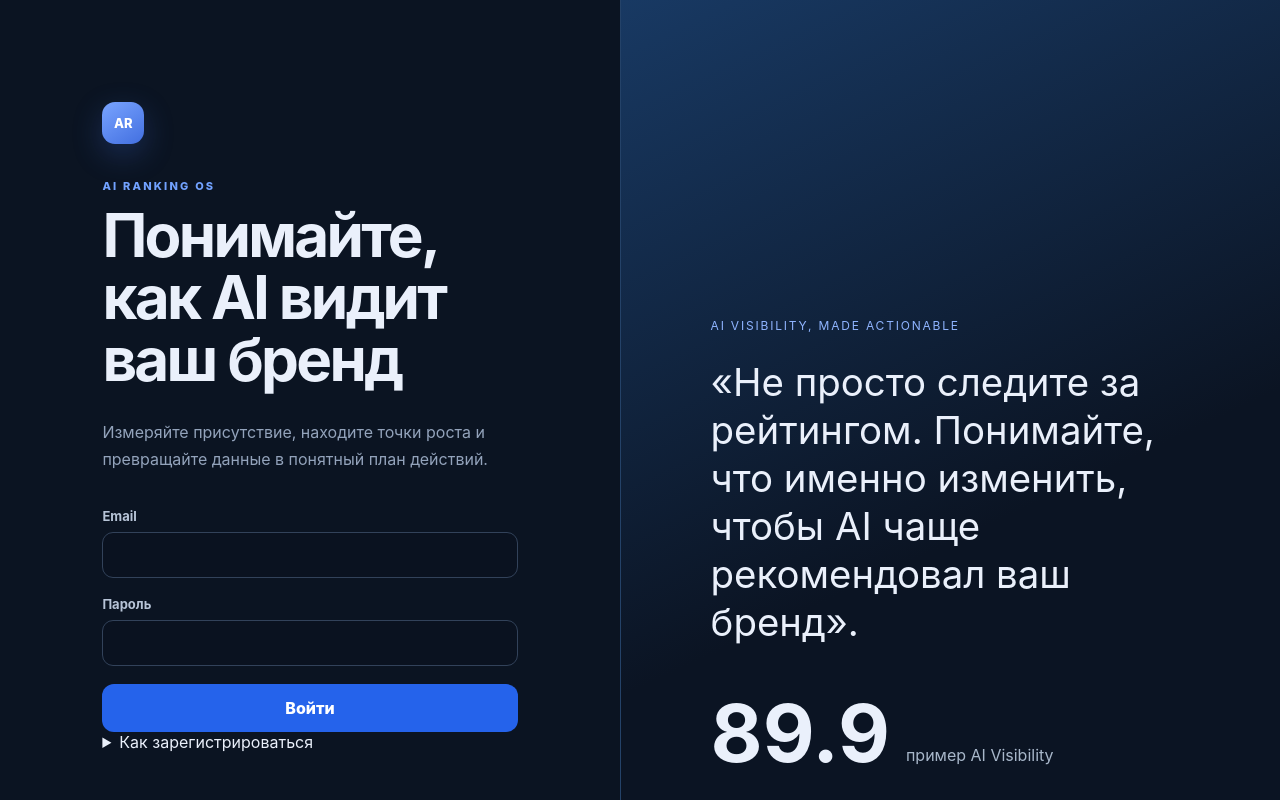
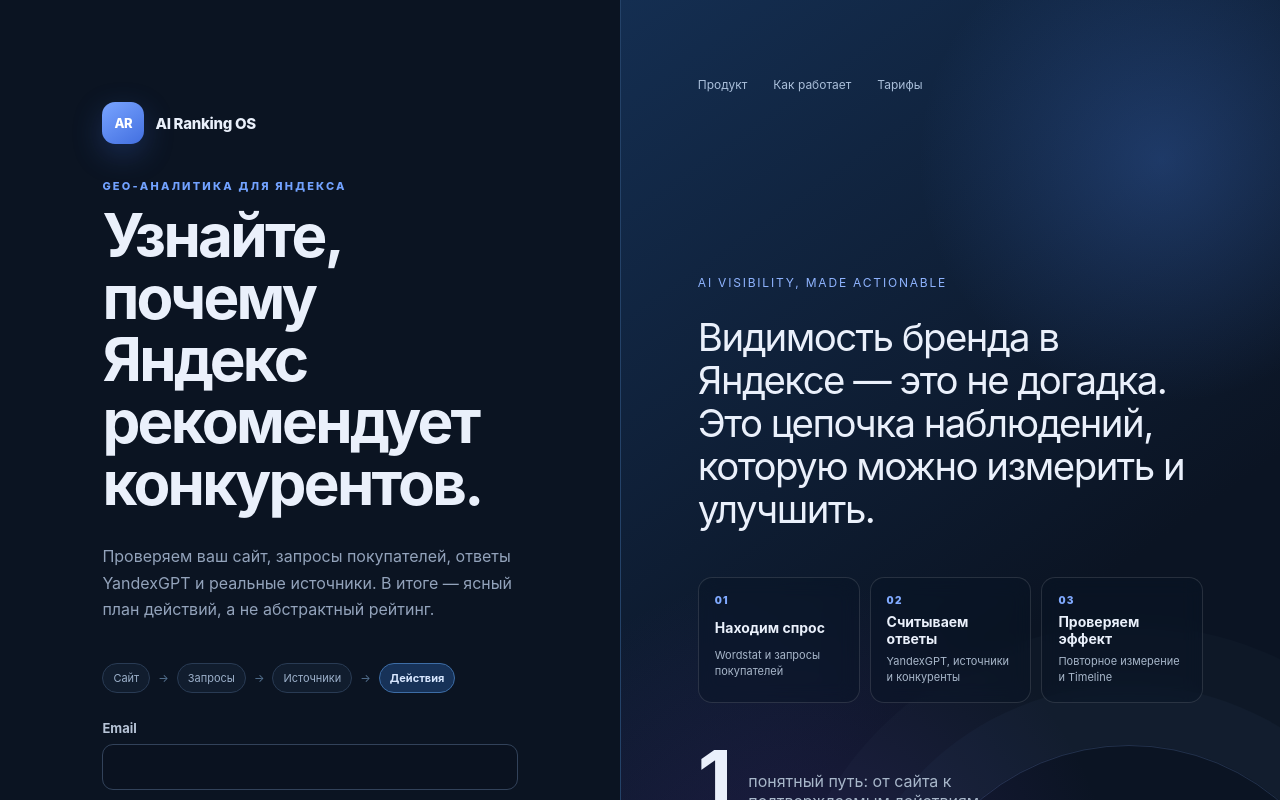
Before and after one commit to jkimplex-eng/ai-ranking-os, a React (Vite) app in the folder frontend/: page / in a window 1280 px wide. Shown: the top 800 px of the page. Built offline with nearby package versions, Linux system fonts and the light colour scheme.

Commit message:
feat: redesign GEO product entrance

```diff
--- a/frontend/src/main.tsx
+++ b/frontend/src/main.tsx
@@ -292,13 +292,16 @@
   return (
     <main className="login-shell">
       <section className="login-panel">
-        <div className="logo-mark">AR</div>
-        <span className="eyebrow">AI RANKING OS</span>
-        <h1>Понимайте, как AI видит ваш бренд</h1>
+        <div className="login-brand"><div className="logo-mark">AR</div><span>AI Ranking OS</span></div>
+        <span className="eyebrow">GEO-АНАЛИТИКА ДЛЯ ЯНДЕКСА</span>
+        <h1>Узнайте, почему Яндекс рекомендует конкурентов.</h1>
         <p>
-          Измеряйте присутствие, находите точки роста и превращайте данные в
-          понятный план действий.
+          Проверяем ваш сайт, запросы покупателей, ответы YandexGPT и реальные
+          источники. В итоге — ясный план действий, а не абстрактный рейтинг.
         </p>
+        <div className="login-proof" aria-label="Возможности платформы">
+          <span>Сайт</span><i>→</i><span>Запросы</span><i>→</i><span>Источники</span><i>→</i><b>Действия</b>
+        </div>
         <form onSubmit={submit}>
           <label>
             Email
@@ -333,14 +336,22 @@
         <ClientRegistration api={api} />
       </section>
       <aside className="login-story">
-        <span>AI visibility, made actionable</span>
-        <blockquote>
-          «Не просто следите за рейтингом. Понимайте, что именно изменить, чтобы
-          AI чаще рекомендовал ваш бренд».
-        </blockquote>
-        <div className="story-metric">
-          <strong>89.9</strong>
-          <span>пример AI Visibility</span>
+        <div className="story-nav"><span>Продукт</span><span>Как работает</span><span>Тарифы</span></div>
+        <div className="story-content">
+          <span>AI visibility, made actionable</span>
+          <blockquote>
+            Видимость бренда в Яндексе — это не догадка. Это цепочка наблюдений,
+            которую можно измерить и улучшить.
+          </blockquote>
+          <div className="story-flow">
+            <article><small>01</small><b>Находим спрос</b><span>Wordstat и запросы покупателей</span></article>
+            <article><small>02</small><b>Считываем ответы</b><span>YandexGPT, источники и конкуренты</span></article>
+            <article><small>03</small><b>Проверяем эффект</b><span>Повторное измерение и Timeline</span></article>
+          </div>
+          <div className="story-metric">
+            <strong>1</strong>
+            <span>понятный путь: от сайта к подтверждаемым действиям</span>
+          </div>
         </div>
       </aside>
     </main>
@@ -1590,18 +1601,23 @@
     return (
       <main className="page">
         <section className="welcome">
-          <span className="eyebrow">ДОБРО ПОЖАЛОВАТЬ</span>
-          <h1>Что хотите узнать сегодня?</h1>
+          <span className="eyebrow">AI RANKING OS · ВАША GEO-ЛАБОРАТОРИЯ</span>
+          <h1>Сделайте бренд понятным источником для Яндекса.</h1>
           <p>
-            Начните с первого исследования — результат появится здесь в виде
-            понятной картины состояния бренда.
+            За несколько минут создайте первое исследование. Система проверит сайт,
+            соберёт запросы, найдёт конкурентов и покажет, какие действия стоит сделать первыми.
           </p>
+          <div className="welcome-flow" aria-label="Сценарий первого исследования">
+            <div><span>01</span><b>Добавьте сайт</b><small>Название компании и официальный домен</small></div>
+            <div><span>02</span><b>Получите картину</b><small>Запросы, ответы, конкуренты и источники</small></div>
+            <div><span>03</span><b>Внесите изменения</b><small>Три приоритетных действия с доказательствами</small></div>
+          </div>
           <div className="choice-grid">
             <button className="choice primary-choice" onClick={onStart}>
               <span className="choice-icon">◎</span>
-              <b>Добавить компанию</b>
-              <small>Название и официальный сайт</small>
-              <i>Начать →</i>
+              <b>Проверить мой сайт</b>
+              <small>Начать первое GEO-исследование</small>
+              <i>Добавить компанию →</i>
             </button>
             <button className="choice" onClick={() => onNavigate("competitors")}>
               <span className="choice-icon">◇</span>
--- a/frontend/src/styles.css
+++ b/frontend/src/styles.css
@@ -239,3 +239,19 @@
 @media(max-width:850px){.recommendation-summary,.recommendation-logic,.report-plain-summary{grid-template-columns:1fr}.brand-switcher{min-width:0;width:100%}.recommendation-detail>header{flex-direction:column}}
 .ds-button:disabled{opacity:.5;cursor:not-allowed}
 .screen-fallback{min-height:70vh;display:grid;place-items:center}.screen-fallback>.analytics-card{width:min(680px,100%);padding:32px}.screen-fallback h1{margin:10px 0}.screen-fallback p{color:var(--muted);line-height:1.6}
+
+/* Product entrance — focused, editorial, and deliberately calm. */
+.login-brand{display:flex;align-items:center;gap:11px;font-size:15px;font-weight:850;letter-spacing:-.02em}
+.login-panel h1{max-width:650px}.login-panel form{margin-top:24px}
+.login-proof{display:flex;flex-wrap:wrap;gap:8px;align-items:center;margin:25px 0 3px;font-size:11px;color:#9cb0ca}
+.login-proof span,.login-proof b{padding:7px 10px;border:1px solid #293b54;border-radius:999px;background:#111d2e}
+.login-proof b{color:#d8e7ff;background:#173258;border-color:#3d6da6}.login-proof i{font-style:normal;color:#567493}
+.login-story{position:relative;overflow:hidden;justify-content:initial;padding:clamp(32px,6vw,94px);background:radial-gradient(circle at 82% 15%,#4278d94d 0,transparent 23%),radial-gradient(circle at 25% 85%,#6a43cb33 0,transparent 32%),linear-gradient(145deg,#142e51,#0b1423 60%)}
+.login-story:after{content:"";position:absolute;right:-80px;bottom:-140px;width:460px;height:460px;border:1px solid #8db2ff2e;border-radius:50%;box-shadow:0 0 0 60px #8db2ff08,0 0 0 120px #8db2ff05}
+.story-nav{display:flex;gap:26px;color:#a9bed9;font-size:12px}.story-content{position:relative;z-index:1;margin:auto 0}.story-content>span{color:#8fb4ff;font-size:12px;text-transform:uppercase;letter-spacing:.15em}
+.login-story blockquote{font-size:clamp(26px,3vw,48px);letter-spacing:-.04em;line-height:1.12;margin:25px 0 46px;max-width:760px}
+.story-flow{display:grid;grid-template-columns:repeat(3,1fr);gap:10px;max-width:800px}.story-flow article{display:grid;gap:7px;padding:16px;border:1px solid #ffffff1f;border-radius:14px;background:#0914256b;backdrop-filter:blur(10px)}
+.story-flow small{color:#80aaff;font-size:10px;font-weight:900;letter-spacing:.12em}.story-flow b{font-size:14px}.story-flow span{color:#a8b7ca;font-size:11px;line-height:1.45}.story-metric{margin-top:44px}.story-metric span{max-width:280px}
+.welcome-flow{display:grid;grid-template-columns:repeat(3,1fr);gap:1px;margin:36px 0 18px;border:1px solid #29405e;border-radius:18px;overflow:hidden;background:#29405e}.welcome-flow>div{display:grid;gap:6px;padding:19px;background:#0d1929}.welcome-flow span{color:#80aaff;font-size:11px;font-weight:900;letter-spacing:.13em}.welcome-flow b{font-size:15px}.welcome-flow small{color:#95a6bf;line-height:1.45}
+@media(max-width:900px){.story-flow{grid-template-columns:1fr}.story-metric{margin-top:30px}}
+@media(max-width:620px){.welcome-flow{grid-template-columns:1fr}.login-proof{margin-bottom:12px}}
```
